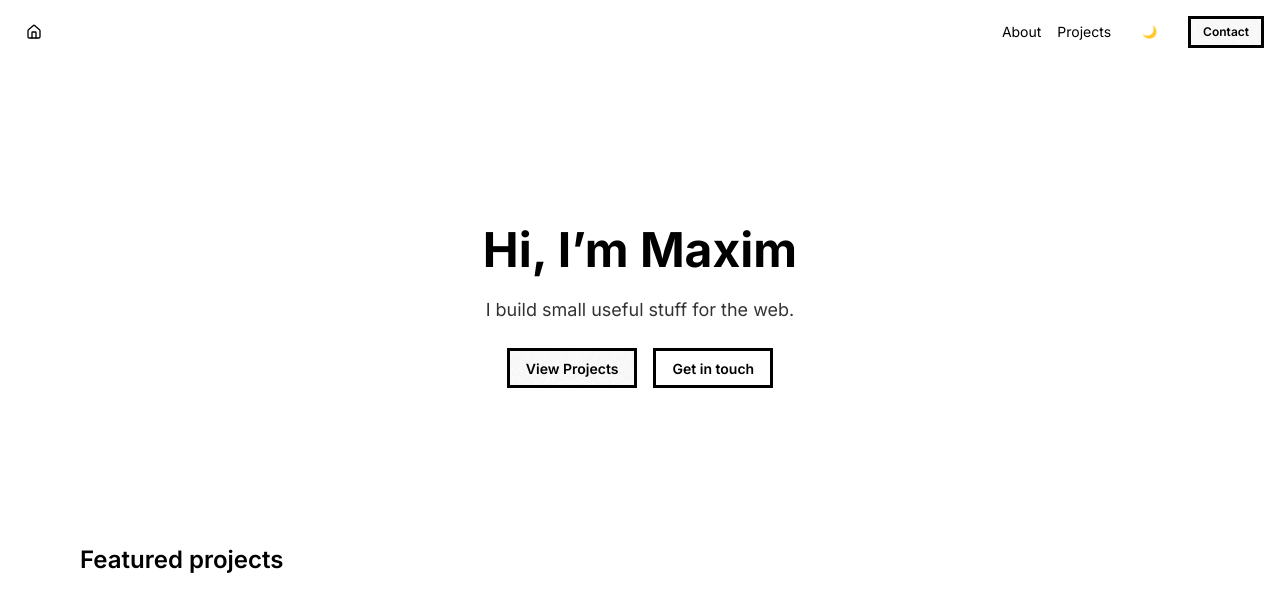
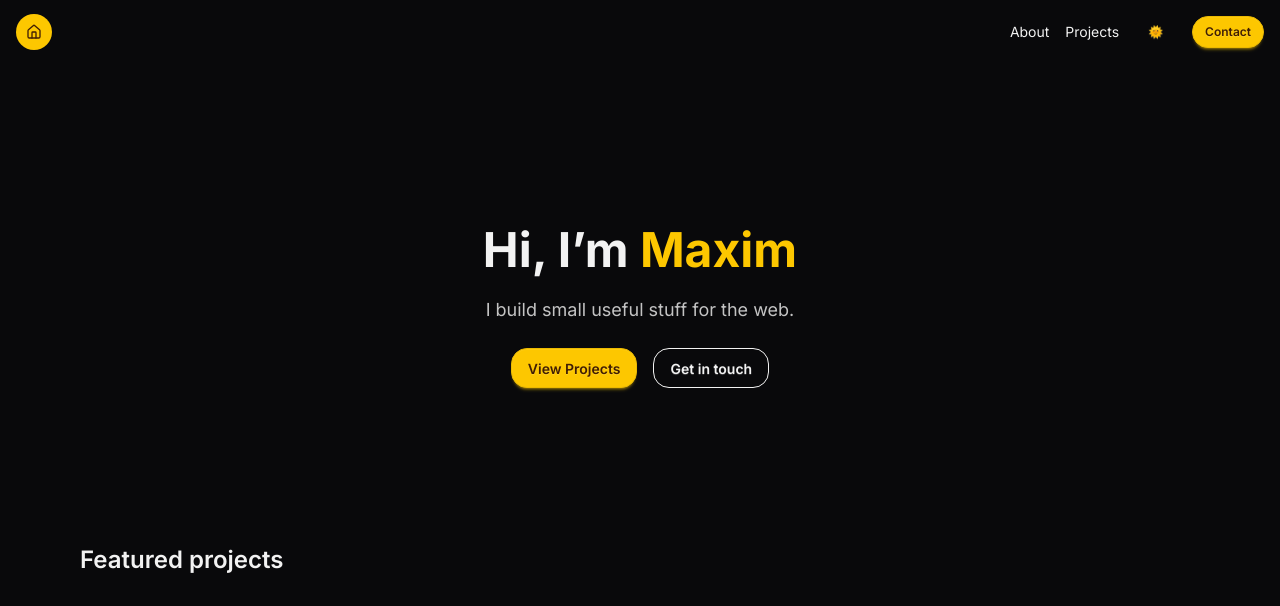
Before and after one commit to MarchalMaxim/marchalmaxim.github.io, a Next.js app: page / in a window 1280 px wide. Shown: the top 606 px of the page. Built offline with nearby package versions, Linux system fonts and the light colour scheme.

Commit message:
Fix unset theme on initial load

```diff
--- a/src/app/providers/clientProviders.tsx
+++ b/src/app/providers/clientProviders.tsx
@@ -7,8 +7,8 @@ export default function ClientProviders({ children }: { children: ReactNode }) {
   return (
     <ThemeProvider
       attribute="data-theme"        /* ← puts name on <html data-theme="…"> */
-      defaultTheme="system"         /* ‘system’, ‘maxport’, or ‘maxport-light’ */
-      enableSystem
+      defaultTheme="maxport"         /* ‘system’, ‘maxport’, or ‘maxport-light’ */
+      // enableSystem
       disableTransitionOnChange     /* avoids CSS transition flash */
     >
       {children}
```
